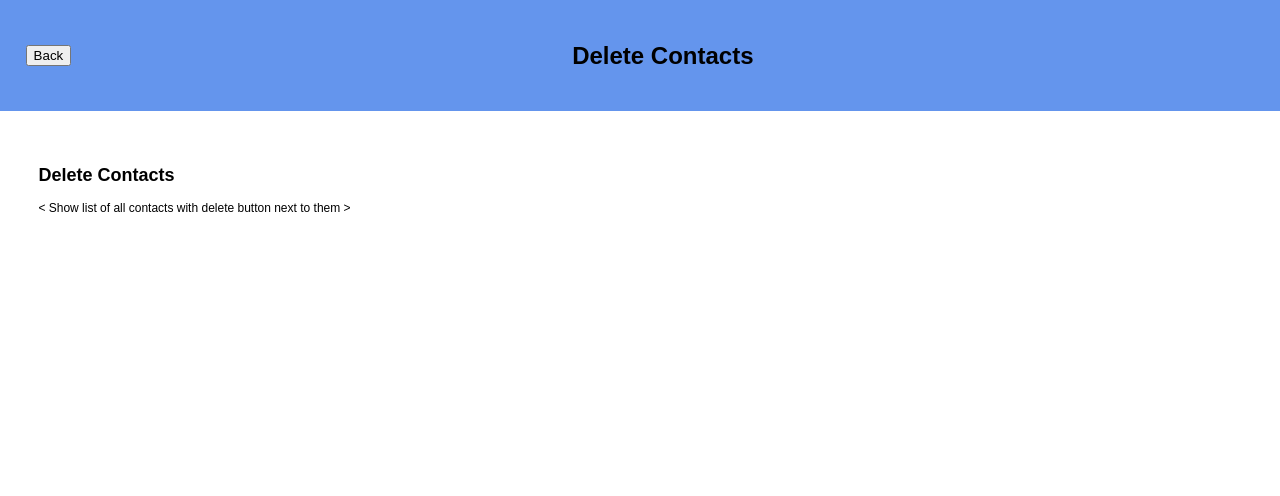
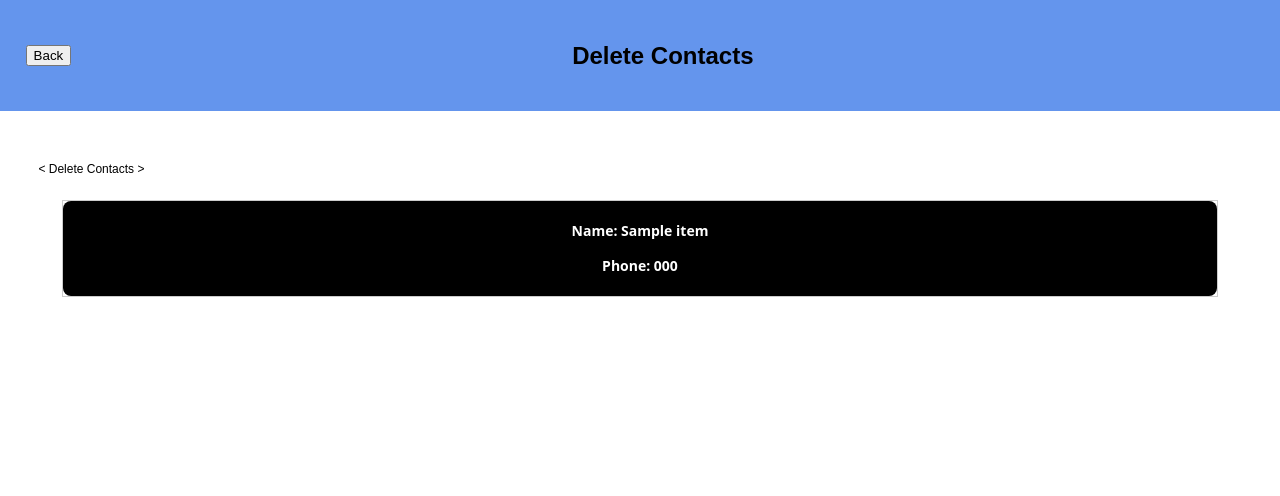
Before and after one commit to software-students-fall2023/2-web-app-exercise-leftovers2, a Flask app: page /delete_view in a window 1280 px wide. Shown: the top 496 px of the page. Run offline with Flask 3, Linux system fonts and the light colour scheme; a database or web service that is not in the repository returns one stand-in record (values such as "Sample title").

Commit message:
Delete initial

```diff
--- a/app.py
+++ b/app.py
@@ -84,6 +84,7 @@ def delete_action():
         return render_template('delete.html', title = "Delete Contacts", contacts=listing)
     else:
         error = 'Could not find contact to delete.'
+        render_template('search.html', title="Search Contacts")
         listing = contactList.find({})
         return render_template('delete.html', title = "Delete Contacts", contacts=listing, error=error)
 
--- a/templates/delete.html
+++ b/templates/delete.html
@@ -1,5 +1,18 @@
-{% extends 'index.html' %} {% block container %}
-<h2>Delete Contacts</h2>
-<p>&lt; Show list of all contacts with delete button next to them &gt;</p>
+{% macro contactBase(name, phone, id) -%}
+<form method="POST" action="{{ url_for('delete_action') }}">
+	<button class="button-38 list" type="submit">
+		<p class="content name">Name: {{name}}</p>
+		<p class="content phone">Phone: {{phone}}</p>
+		<input type="hidden" id="_id" name="_id" value="{{id}}"/>
+	</button>
+</form>
+{% endmacro %} {% extends 'index.html' %} {% block container %}
+<p>&lt; Delete Contacts &gt;</p>
+{% block a %}{% endblock %}
 
+<div>
+	{% for contact in contacts %}
+	<div class="contactWidget">{{ contactBase(contact.name, contact.phone, contact._id) }}</div>
+	{% endfor %}
+</div>
 {% endblock %}
```
